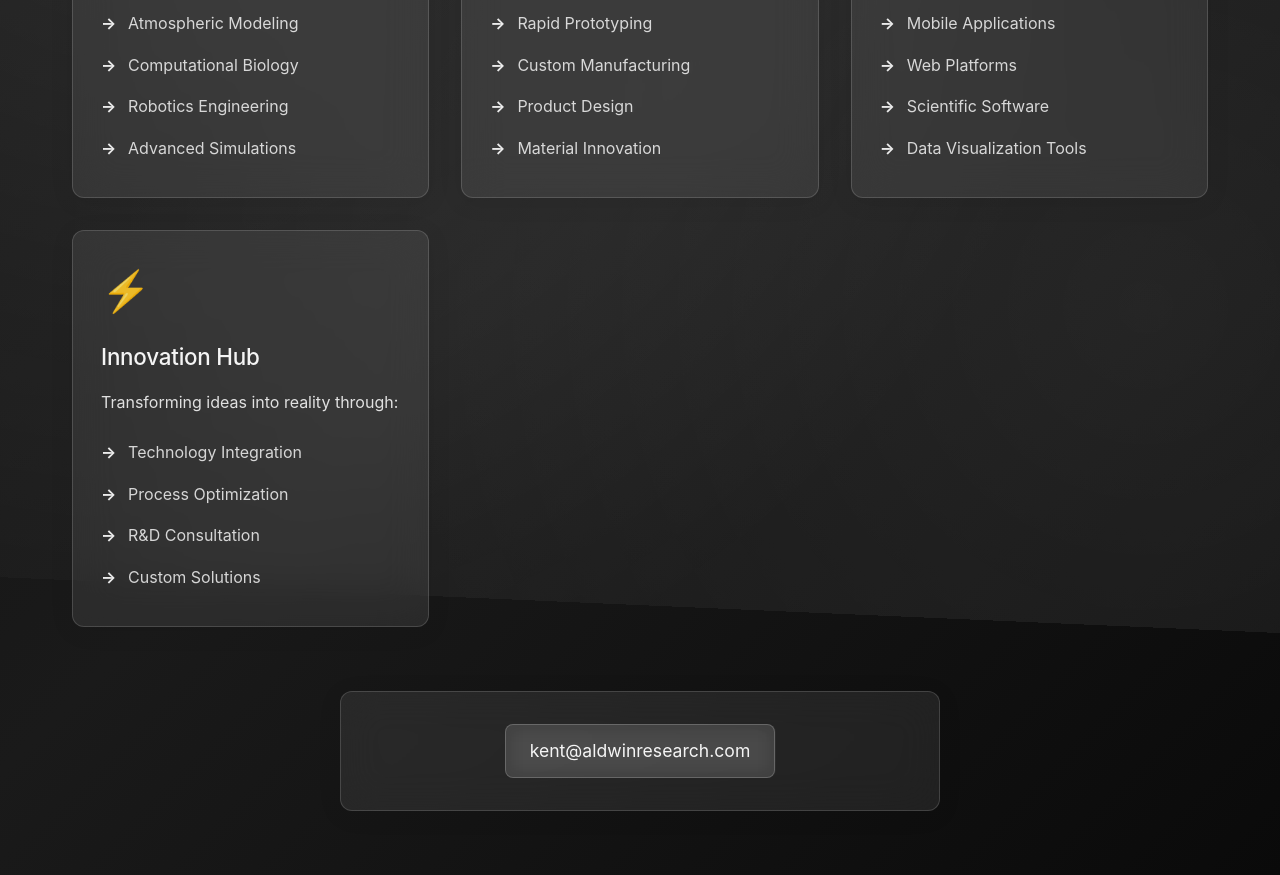
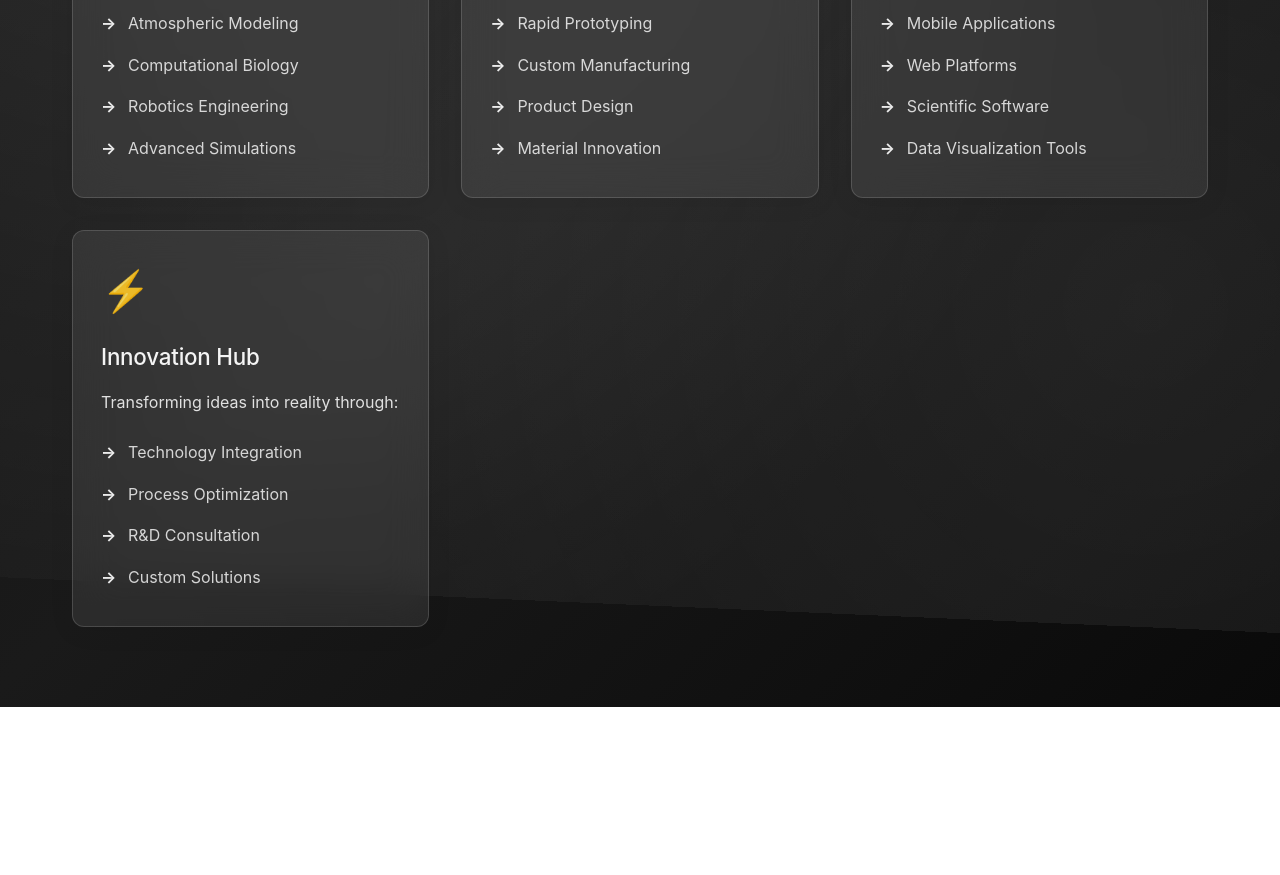
Before and after one commit to aldwinresearch/aldwinresearch.github.io, a plain HTML site: page index.html in a window 1280 px wide. Shown: the part 610-1485 px from the top of the page. After the commit the page ends 1317 px from the top, so only its background shows below. Drawn offline with Linux system fonts and the light colour scheme.

Commit message:
remove contact

```diff
--- a/index.html
+++ b/index.html
@@ -325,10 +325,6 @@
                 </ul>
             </div>
         </div>
-
-        <div class="contact">
-            <a href="mailto:contact@aldwinresearch.com">kent@aldwinresearch.com</a>
-        </div>
     </div>
 </body>
 </html>
```
